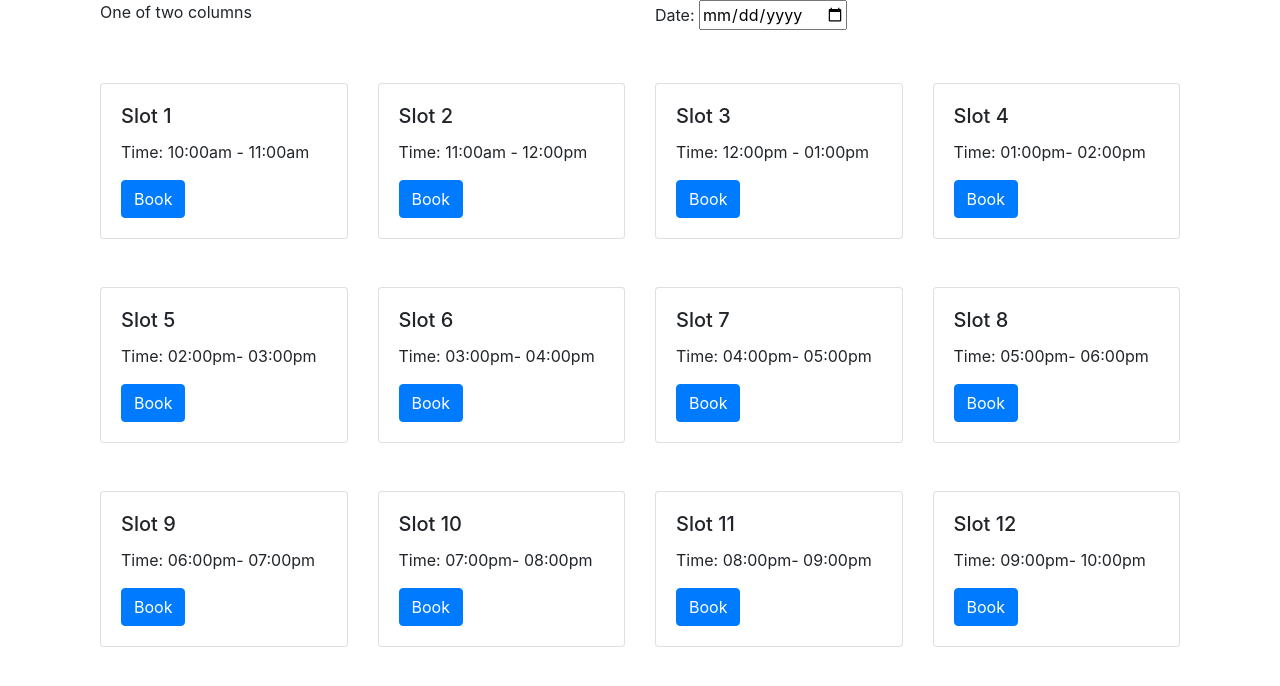
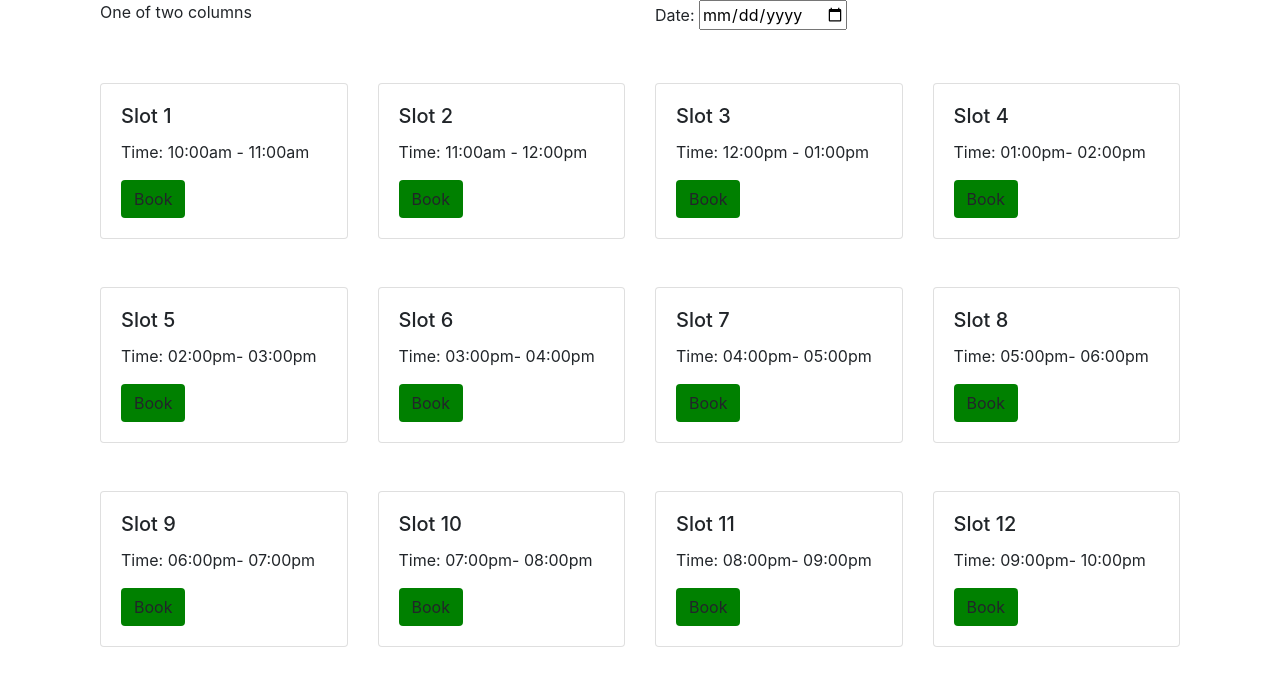
Before and after one commit to akshaybodkhe002/B.TechProject, a Django app: template templates/user/bookSlots.html in a window 1280 px wide. Shown: the part 70-756 px from the top of the page. Run offline with Django 3.2, Linux system fonts and the light colour scheme; the template is opened without the code that fills it, so the values that code supplies are empty; some libraries are stand-ins or nearby versions.

Commit message:
Red buttons

```diff
--- a/krishna/views.py
+++ b/krishna/views.py
@@ -354,9 +354,7 @@ def slots(request):
     print("->1")
     return render(request , "user/bookSlots.html")
 def openstation(request, S_id):
-    # print("->1")
-    # print(S_id)
-    # content = {"data" : S_id}
+
     return render(request , "staff/addSlots.html",{"S_id": S_id})
 
 def add_slot(request, S_id):
--- a/templates/user/bookSlots.html
+++ b/templates/user/bookSlots.html
@@ -1,7 +1,12 @@
 {% extends 'basic.html' %} {% block title %}Book Room {% endblock title %} {% block body %}
-<styles>
-
-</styles>
+<style>
+    .book-btn {
+        background-color: green;
+    }
+    .book-btn-red {
+        background-color: red ;
+    }
+</style>
 
 <div class="container">
     <div class="container">
@@ -19,10 +24,12 @@
         <div class="row" style="margin-top:3em;">
             <div class="col-sm">
                 <div class="card">
-      <div class="card-body">
+      <div class="card-body" color = "gray">
         <h5 class="card-title">Slot 1</h5>
         <p class="card-text">Time: 10:00am - 11:00am</p>
-        <a href="#" class="btn btn-primary">Book</a>
+        {% comment %} <a href="#" class="btn btn-primary">Book</a> {% endcomment %}
+        <a href="#" class="btn book-btn">Book</a>
+
       </div>
     </div>
             </div>
@@ -31,7 +38,9 @@
       <div class="card-body">
         <h5 class="card-title">Slot 2</h5>
         <p class="card-text">Time: 11:00am - 12:00pm</p>
-        <a href="#" class="btn btn-primary">Book</a>
+        {% comment %} <a href="#" class="btn btn-primary">Book</a> {% endcomment %}
+        <a href="#" class="btn book-btn">Book</a>
+
       </div>
     </div>
             </div>
@@ -40,7 +49,9 @@
       <div class="card-body">
         <h5 class="card-title">Slot 3</h5>
         <p class="card-text">Time: 12:00pm - 01:00pm</p>
-        <a href="#" class="btn btn-primary">Book</a>
+        {% comment %} <a href="#" class="btn btn-primary">Book</a> {% endcomment %}
+        <a href="#" class="btn  book-btn">Book</a>
+
       </div>
     </div>
             </div>
@@ -49,7 +60,9 @@
       <div class="card-body">
         <h5 class="card-title">Slot 4</h5>
         <p class="card-text">Time: 01:00pm- 02:00pm</p>
-        <a href="#" class="btn btn-primary">Book</a>
+        {% comment %} <a href="#" class="btn btn-primary">Book</a> {% endcomment %}
+        <a href="#" class="btn book-btn">Book</a>
+
       </div>
     </div>
             </div>
@@ -60,7 +73,9 @@
       <div class="card-body">
         <h5 class="card-title">Slot 5</h5>
         <p class="card-text">Time: 02:00pm- 03:00pm </p>
-        <a href="#" class="btn btn-primary">Book</a>
+        {% comment %} <a href="#" class="btn btn-primary">Book</a> {% endcomment %}
+        <a href="#" class="btn book-btn">Book</a>
+
       </div>
     </div>
             </div>
@@ -69,7 +84,9 @@
       <div class="card-body">
         <h5 class="card-title">Slot 6</h5>
         <p class="card-text">Time: 03:00pm- 04:00pm </p>
-        <a href="#" class="btn btn-primary">Book</a>
+        {% comment %} <a href="#" class="btn btn-primary">Book</a> {% endcomment %}
+        <a href="#" class="btn  book-btn">Book</a>
+
       </div>
     </div>
             </div>
@@ -78,7 +95,9 @@
       <div class="card-body">
         <h5 class="card-title">Slot 7</h5>
         <p class="card-text">Time: 04:00pm- 05:00pm </p>
-        <a href="#" class="btn btn-primary">Book</a>
+        {% comment %} <a href="#" class="btn btn-primary">Book</a> {% endcomment %}
+        <a href="#" class="btn  book-btn">Book</a>
+
       </div>
     </div>
             </div>
@@ -87,7 +106,9 @@
       <div class="card-body">
         <h5 class="card-title">Slot 8</h5>
         <p class="card-text">Time: 05:00pm- 06:00pm </p>
-        <a href="#" class="btn btn-primary">Book</a>
+        {% comment %} <a href="#" class="btn btn-primary">Book</a> {% endcomment %}
+        <a href="#" class="btn  book-btn">Book</a>
+
       </div>
     </div>
             </div>
@@ -98,7 +119,9 @@
       <div class="card-body">
         <h5 class="card-title">Slot 9</h5>
         <p class="card-text">Time: 06:00pm- 07:00pm </p>
-        <a href="#" class="btn btn-primary">Book</a>
+        {% comment %} <a href="#" class="btn btn-primary">Book</a> {% endcomment %}
+        <a href="#" class="btn  book-btn">Book</a>
+
       </div>
     </div>
             </div>
@@ -107,7 +130,9 @@
       <div class="card-body">
         <h5 class="card-title">Slot 10</h5>
         <p class="card-text">Time: 07:00pm- 08:00pm </p>
-        <a href="#" class="btn btn-primary">Book</a>
+        {% comment %} <a href="#" class="btn btn-primary">Book</a> {% endcomment %}
+        <a href="#" class="btn book-btn">Book</a>
+
       </div>
     </div>
             </div>
@@ -116,7 +141,9 @@
       <div class="card-body">
         <h5 class="card-title">Slot 11</h5>
         <p class="card-text">Time: 08:00pm- 09:00pm </p>
-        <a href="#" class="btn btn-primary">Book</a>
+        {% comment %} <a href="#" class="btn btn-primary">Book</a> {% endcomment %}
+        <a href="#" class="btn  book-btn">Book</a>
+
       </div>
     </div>
             </div>
@@ -125,7 +152,9 @@
       <div class="card-body">
         <h5 class="card-title">Slot 12</h5>
         <p class="card-text">Time: 09:00pm- 10:00pm </p>
-        <a href="#" class="btn btn-primary">Book</a>
+        {% comment %} <a href="#" class="btn btn-primary">Book</a> {% endcomment %}
+        <a href="#" class="btn  book-btn">Book</a>
+
       </div>
     </div>
             </div>
@@ -135,5 +164,14 @@
     <div>
 
     </div>
+     <script src="https://code.jquery.com/jquery-3.6.4.min.js"></script>
+
+    <script>
+        // Use jQuery to add a click event listener to all buttons with class 'book-btn'
+        $(document).on('click', '.book-btn', function() {
+            // Add the 'book-btn-red' class to change the background color to red
+            $(this).addClass('book-btn-red');
+        });
+    </script>
 </div>
 {% endblock body %}
```
Also changed, not shown: db.sqlite3.
